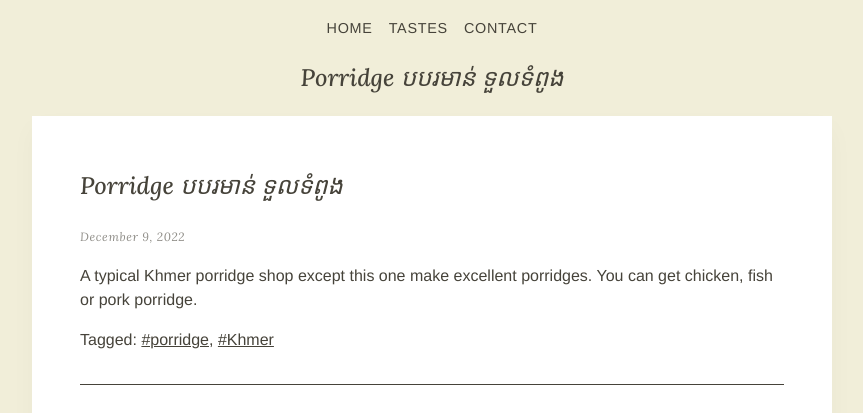
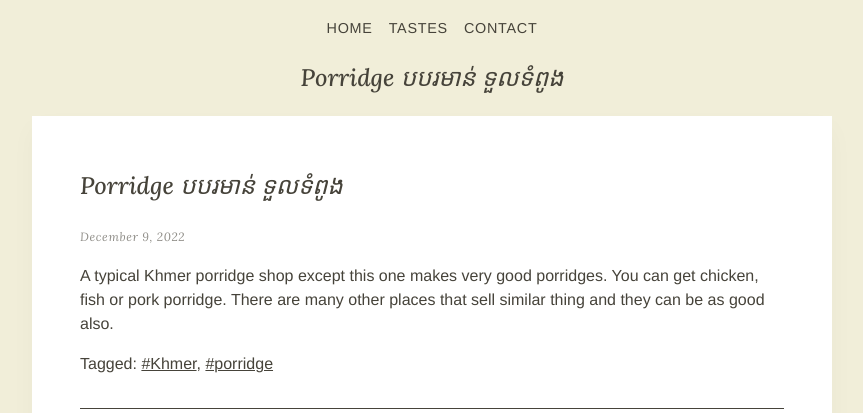
Before and after one commit to yong-lim/eateries, a Jekyll site: the page built from _posts/2022-12-09-Porridge បបរមាន់ ទួលទំពូង.md, in a window 1280 px wide, cut to the strip 0-413 px from the top of the page. Shown: the whole strip, without its empty margins (208-1071 px from the left). Built offline with Jekyll 4.4.1, drawn with Linux system fonts in a browser that asks for light colours; some web fonts are replaced.

Commit message:
Fix wordings

```diff
--- a/_posts/2022-12-09-Porridge បបរមាន់ ទួលទំពូង.md
+++ b/_posts/2022-12-09-Porridge បបរមាន់ ទួលទំពូង.md
@@ -1,8 +1,8 @@
 ---
 layout: post
-summary: "Very porridge show"
-tags: [porridge, Khmer]
+summary: "Very good porridge shop"
+tags: [Khmer, porridge]
 gmap: <iframe src="https://www.google.com/maps/embed?pb=!1m18!1m12!1m3!1d3909.1594184994083!2d104.91017931234111!3d11.540419544586568!2m3!1f0!2f0!3f0!3m2!1i1024!2i768!4f13.1!3m3!1m2!1s0x31095121d59fdea5%3A0xf556d6f398cc2e61!2z4Z6U4Z6U4Z6a4Z6Y4Z624Z6T4Z-LIOGekeGeveGem-GekeGfhuGeluGevOGehA!5e0!3m2!1sen!2skh!4v1720513277697!5m2!1sen!2skh" width="600" height="450" style="border:0;" allowfullscreen="" loading="lazy" referrerpolicy="no-referrer-when-downgrade"></iframe>
 ---
 
-A typical Khmer porridge shop except this one make excellent porridges. You can get chicken, fish or pork porridge.
+A typical Khmer porridge shop except this one makes very good porridges. You can get chicken, fish or pork porridge. There are many other places that sell similar thing and they can be as good also.
```
